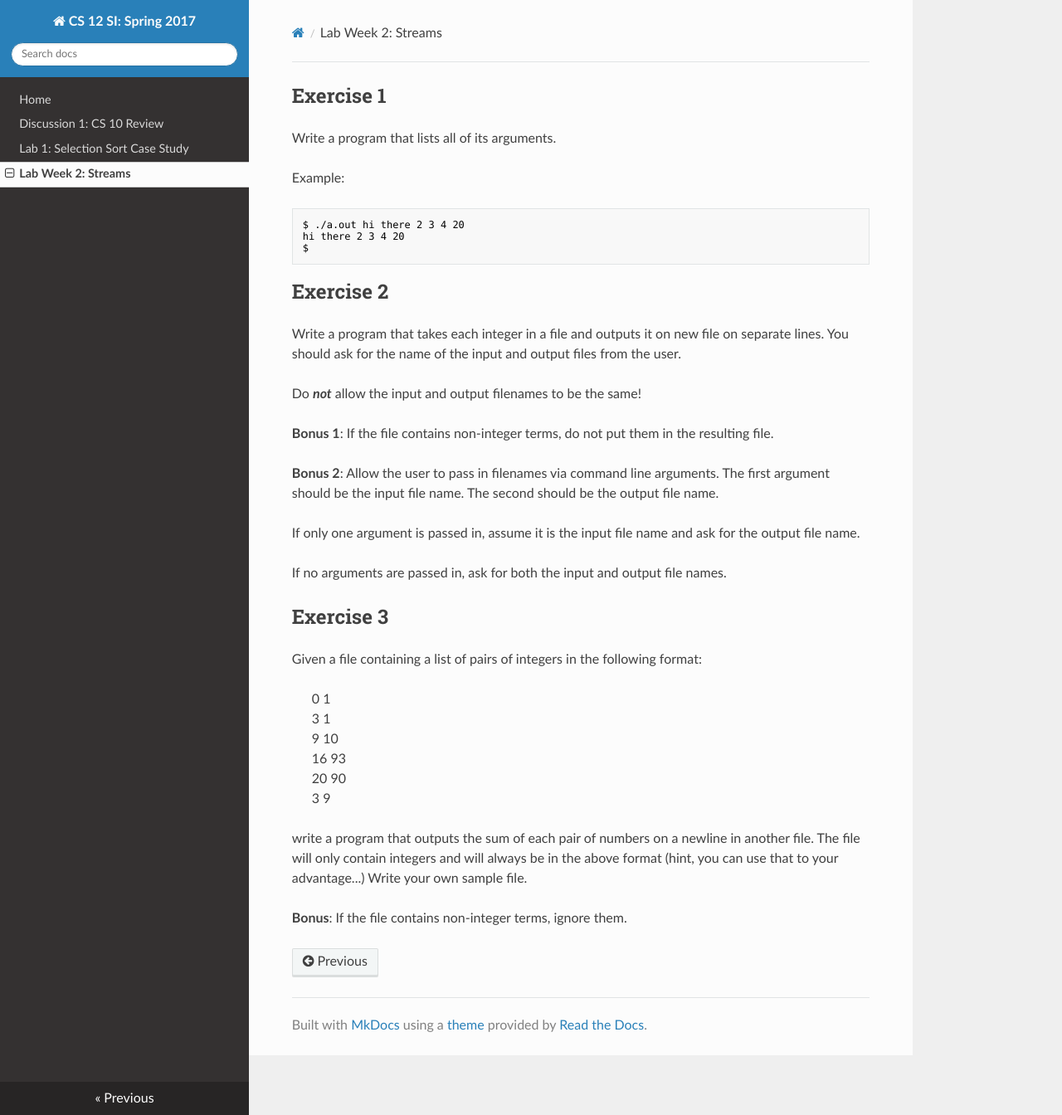
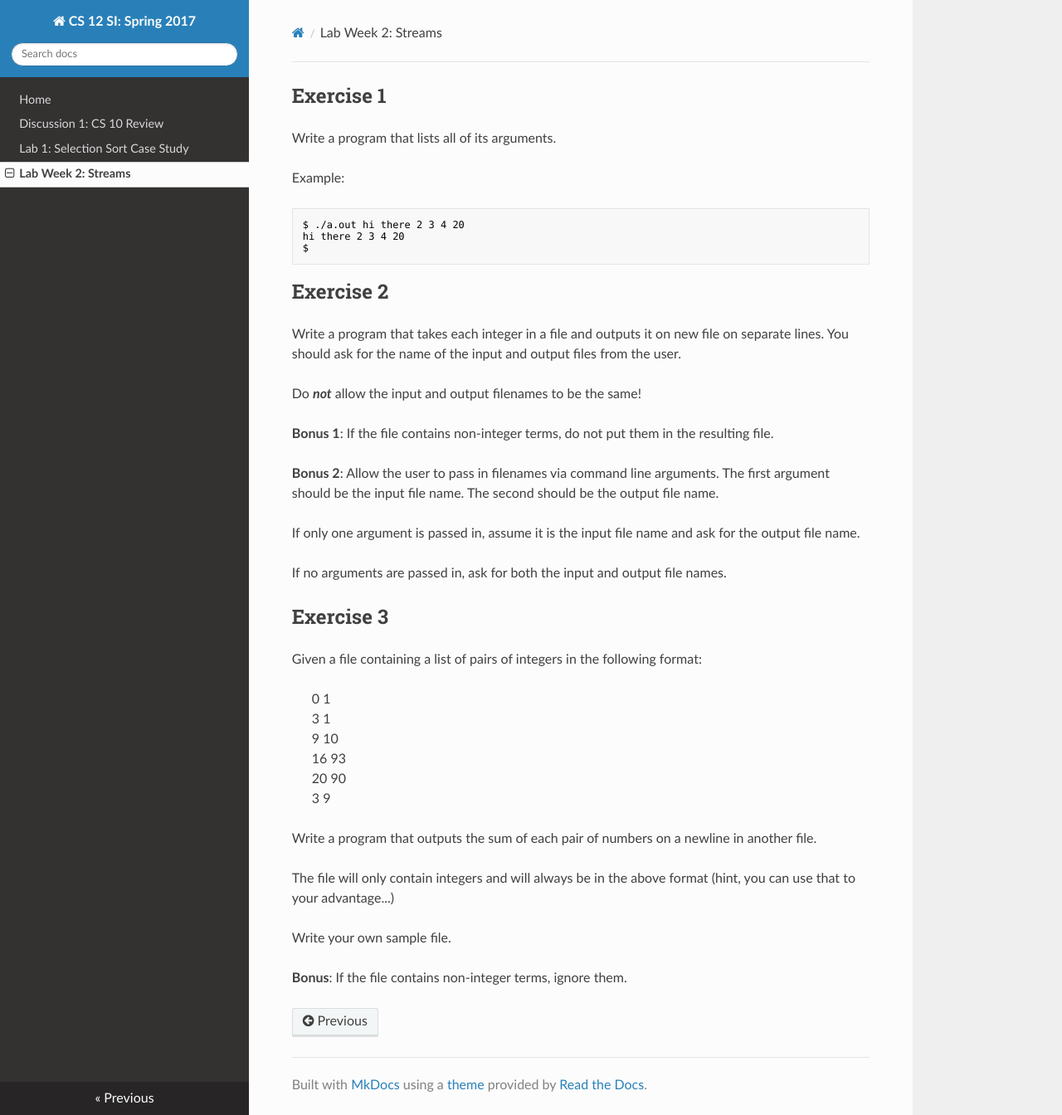
Before and after one commit to cs-si-ucr/cs12, an MkDocs documentation site: the page built from docs/lab02.md, in a window 1280 px wide and 1344 px high. Shown: the whole window at 83% size. Built offline with MkDocs 1.6.1, drawn with Linux system fonts in a browser that asks for light colours; nearby versions of some CDN libraries; old or Windows-style settings are respelled for this version of MkDocs.

Commit message:
formatting

```diff
--- a/docs/lab02.md
+++ b/docs/lab02.md
@@ -45,9 +45,11 @@ Given a file containing a list of pairs of integers in the following format:
 > 20 90 <br>
 > 3 9 <br>
 
-write a program that outputs the sum of each pair of numbers on a newline in another file.
+Write a program that outputs the sum of each pair of numbers on a newline in another file.
+
 The file will only contain integers and will always be in the above format (hint, you can use
 that to your advantage...)
+
 Write your own sample file.
 
 **Bonus**:
```
